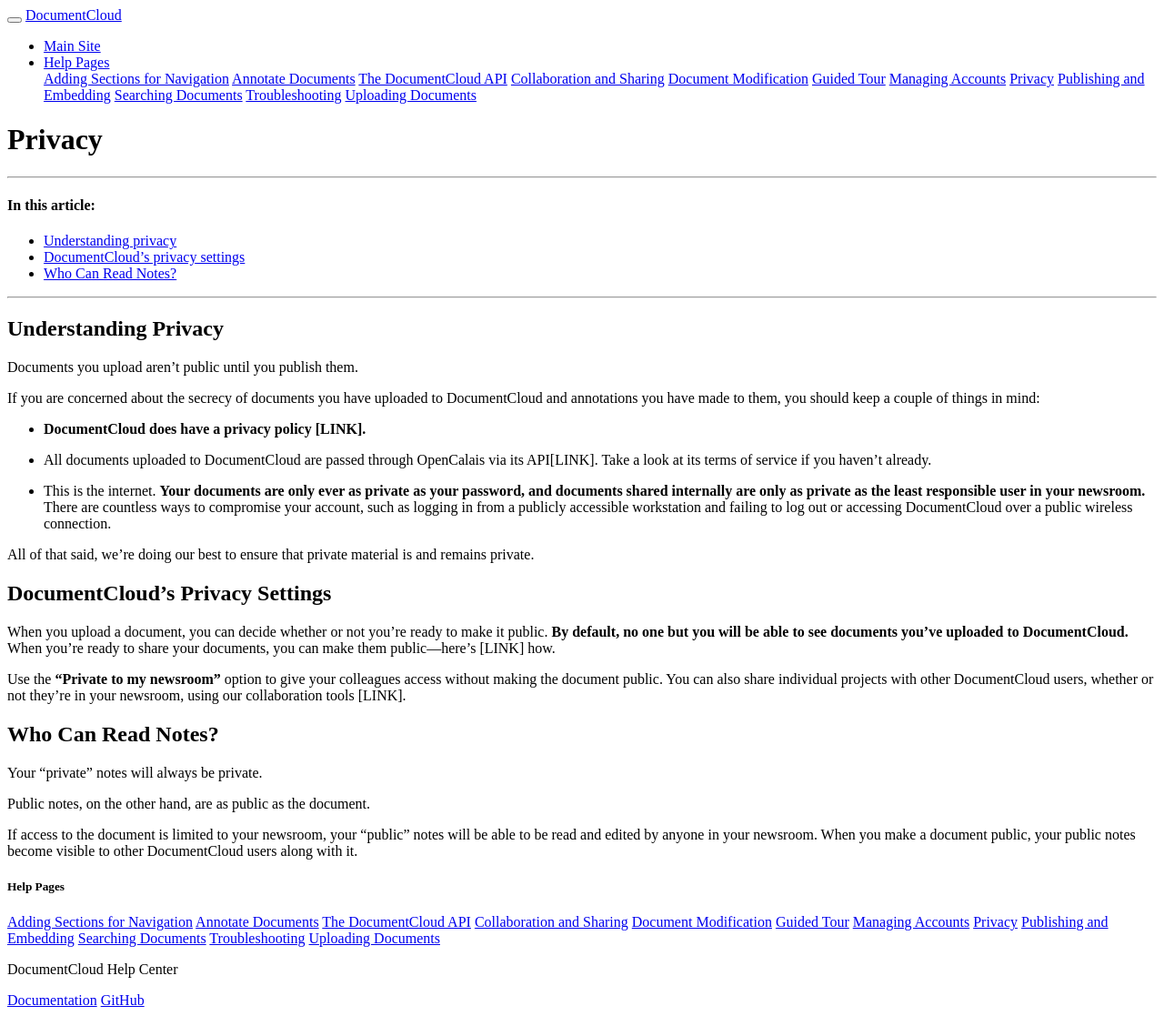
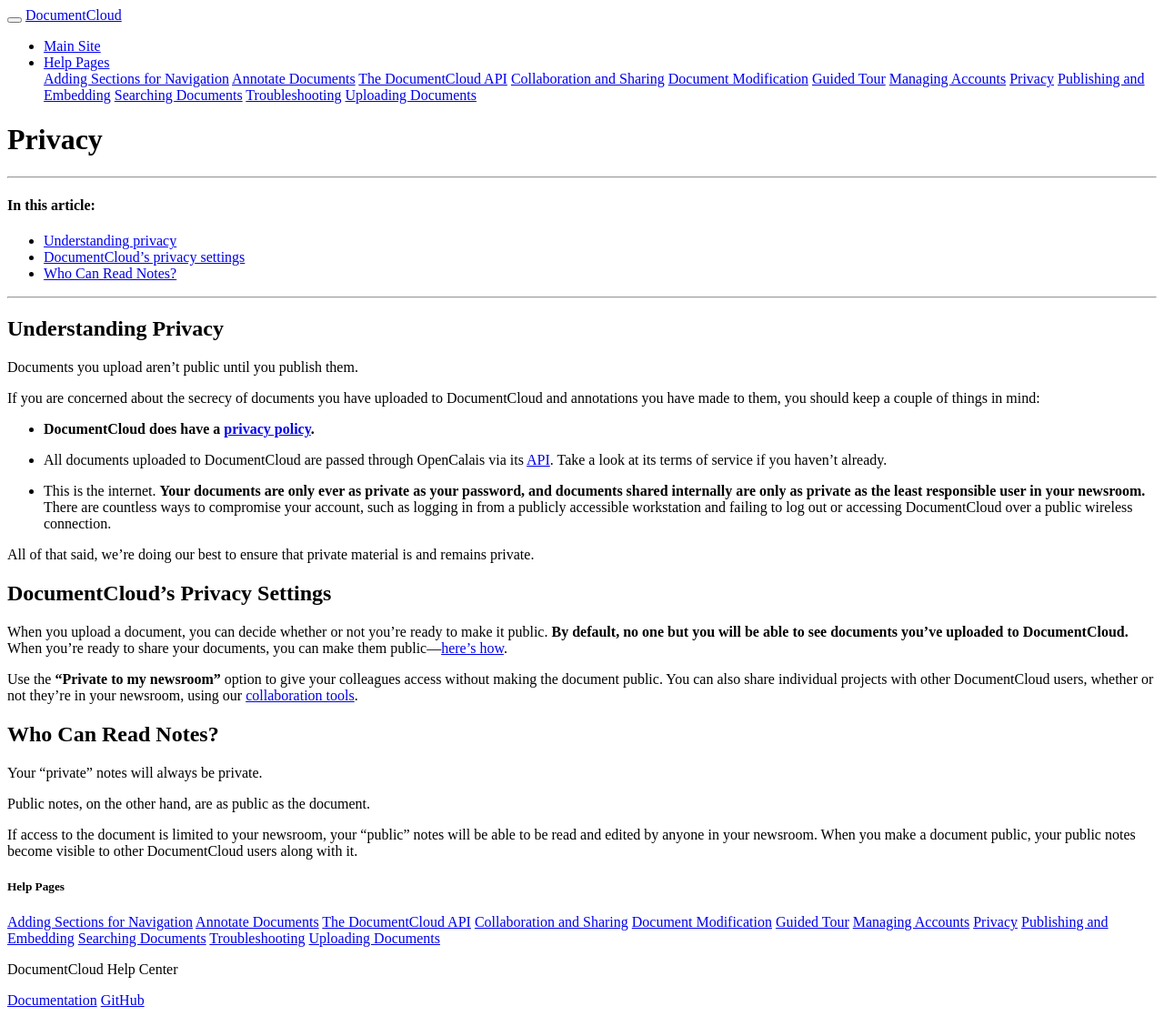
Before and after one commit to documentcloud/help_center, a Jekyll site: the page built from _help/privacy.md, in a window 1280 px wide. Shown: the whole page at 91% size. Built offline with Jekyll 4.4.1, drawn with Linux system fonts in a browser that asks for light colours; comment, search, counter and statistics services are not loaded.

Commit message:
Adding privacy links

```diff
--- a/_help/privacy.md
+++ b/_help/privacy.md
@@ -19,17 +19,17 @@ Documents you upload aren't public until you publish them.
 
 If you are concerned about the secrecy of documents you have uploaded to DocumentCloud and annotations you have made to them, you should keep a couple of things in mind:
 
-* **DocumentCloud does have a privacy policy [LINK].**
+* **DocumentCloud does have a [privacy policy](https://www.documentcloud.org/privacy).**
 
-* All documents uploaded to DocumentCloud are passed through OpenCalais via its API[LINK]. Take a look at its terms of service if you haven't already.
+* All documents uploaded to DocumentCloud are passed through OpenCalais via its [API](api.html). Take a look at its terms of service if you haven't already.
 
 * This is the internet. **Your documents are only ever as private as your password, and documents shared internally are only as private as the least responsible user in your newsroom.** There are countless ways to compromise your account, such as logging in from a publicly accessible workstation and failing to log out or accessing DocumentCloud over a public wireless connection.
 
 All of that said, we're doing our best to ensure that private material is and remains private.
 ## DocumentCloud’s Privacy Settings
-When you upload a document, you can decide whether or not you're ready to make it public. **By default, no one but you will be able to see documents you've uploaded to DocumentCloud.** When you're ready to share your documents, you can make them public—here's [LINK] how.
+When you upload a document, you can decide whether or not you're ready to make it public. **By default, no one but you will be able to see documents you've uploaded to DocumentCloud.** When you're ready to share your documents, you can make them public—[here's how](#publishing_embedding.html#to-change-a-documents-access-level).
 
-Use the **"Private to my newsroom"** option to give your colleagues access without making the document public. You can also share individual projects with other DocumentCloud users, whether or not they're in your newsroom, using our collaboration tools [LINK].
+Use the **"Private to my newsroom"** option to give your colleagues access without making the document public. You can also share individual projects with other DocumentCloud users, whether or not they're in your newsroom, using our [collaboration tools](collaboration.html).
 ## Who Can Read Notes?
 
 Your "private" notes will always be private.
```
